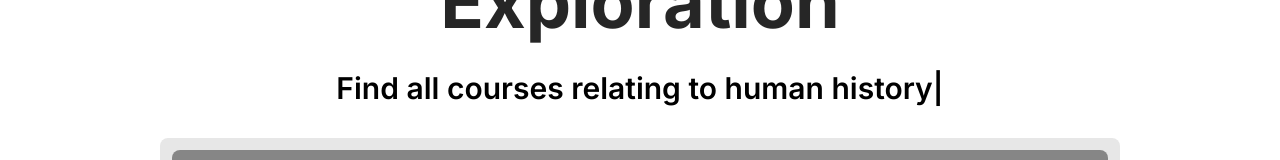
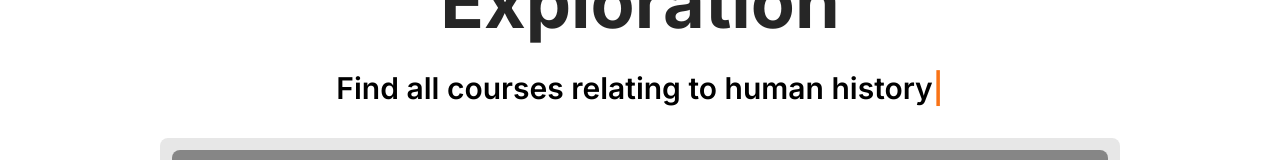
Before and after one commit to clxmente/tuffysearch, a Next.js app: page / in a window 1280 px wide. Shown: the part 376-536 px from the top of the page. Built offline with nearby package versions, Linux system fonts and the light colour scheme.

Commit message:
color the typing bar

```diff
--- a/src/components/animate-searches.tsx
+++ b/src/components/animate-searches.tsx
@@ -16,6 +16,7 @@ export function AnimateSearches() {
         1000,
       ]}
       repeat={Infinity}
+      className="after:text-orange-500 after:content-['|']"
     />
   );
 }
```
